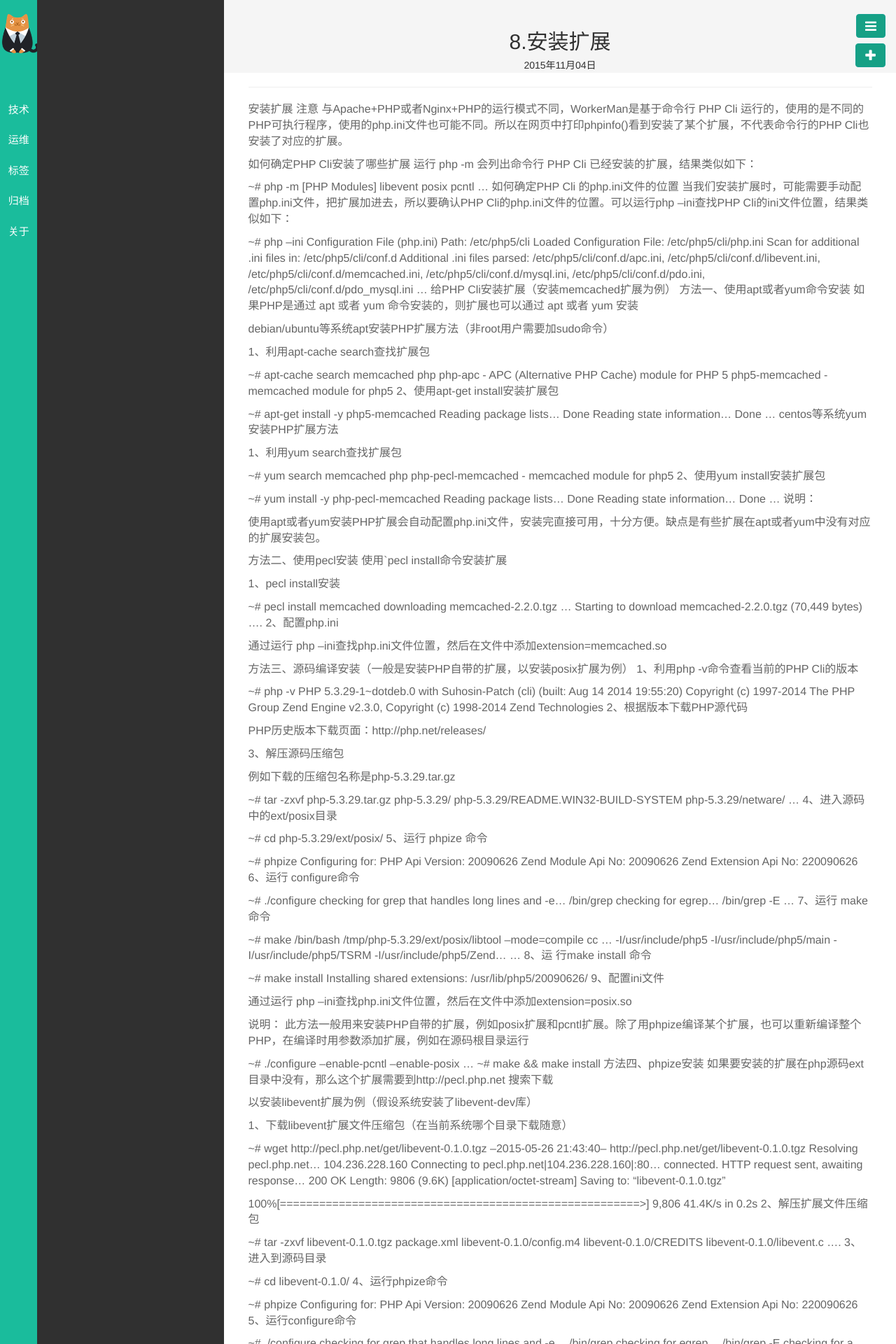
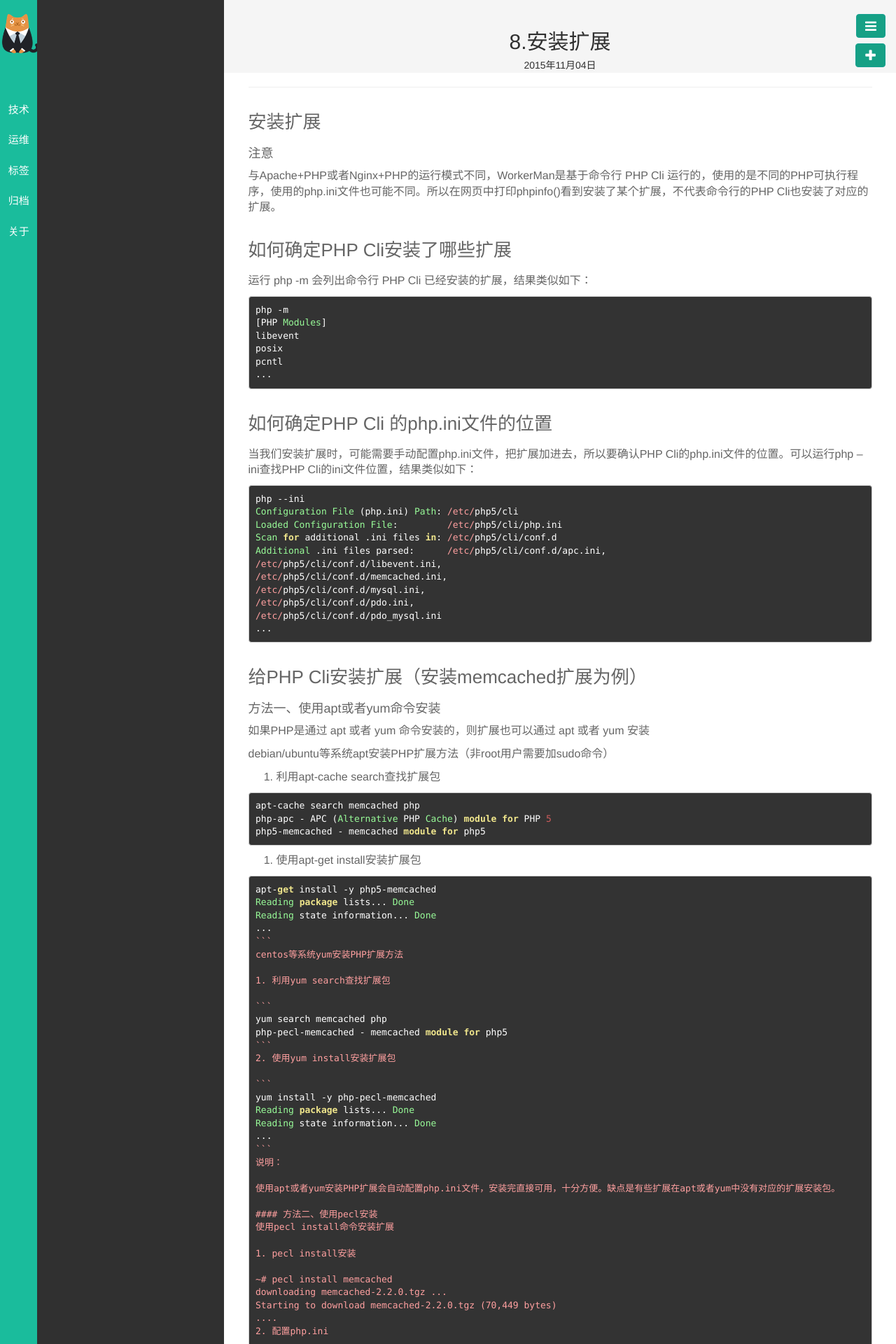
Before and after one commit to codergma/codergma.github.io, a Jekyll site: the page built from _posts/PHP/2015-11-04-8-安装扩展.md, in a window 1280 px wide. Shown: the top 1920 px of the page at 70% size. Built offline with Jekyll 4.4.1, drawn with Linux system fonts in a browser that asks for light colours; Markdown is read by kramdown in place of the engine named in the settings; comment, search, counter and statistics services are not loaded; some of the changed text lies outside the part shown.

Commit message:
安装扩展

`````diff
--- a/_posts/PHP/2015-11-04-8-安装扩展.md
+++ b/_posts/PHP/2015-11-04-8-安装扩展.md
@@ -7,23 +7,26 @@ keywords:
 description:
 ---
 
-安装扩展
-注意
+###安装扩展
+####注意
 与Apache+PHP或者Nginx+PHP的运行模式不同，WorkerMan是基于命令行 PHP Cli 运行的，使用的是不同的PHP可执行程序，使用的php.ini文件也可能不同。所以在网页中打印phpinfo()看到安装了某个扩展，不代表命令行的PHP Cli也安装了对应的扩展。
 
-如何确定PHP Cli安装了哪些扩展
+###如何确定PHP Cli安装了哪些扩展
 运行 php -m 会列出命令行 PHP Cli 已经安装的扩展，结果类似如下：
 
-~# php -m
+```
+php -m
 [PHP Modules]
 libevent
 posix
 pcntl
 ...
-如何确定PHP Cli 的php.ini文件的位置
+```
+###如何确定PHP Cli 的php.ini文件的位置
 当我们安装扩展时，可能需要手动配置php.ini文件，把扩展加进去，所以要确认PHP Cli的php.ini文件的位置。可以运行php --ini查找PHP Cli的ini文件位置，结果类似如下：
 
-~# php --ini
+```
+php --ini
 Configuration File (php.ini) Path: /etc/php5/cli
 Loaded Configuration File:         /etc/php5/cli/php.ini
 Scan for additional .ini files in: /etc/php5/cli/conf.d
@@ -34,114 +37,146 @@ Additional .ini files parsed:      /etc/php5/cli/conf.d/apc.ini,
 /etc/php5/cli/conf.d/pdo.ini,
 /etc/php5/cli/conf.d/pdo_mysql.ini
 ...
-给PHP Cli安装扩展（安装memcached扩展为例）
-方法一、使用apt或者yum命令安装
+```
+###给PHP Cli安装扩展（安装memcached扩展为例）
+####方法一、使用apt或者yum命令安装
 如果PHP是通过 apt 或者 yum 命令安装的，则扩展也可以通过 apt 或者 yum 安装
 
 debian/ubuntu等系统apt安装PHP扩展方法（非root用户需要加sudo命令）
 
-1、利用apt-cache search查找扩展包
+1. 利用apt-cache search查找扩展包
 
-~# apt-cache search memcached php
+```
+apt-cache search memcached php
 php-apc - APC (Alternative PHP Cache) module for PHP 5
 php5-memcached - memcached module for php5
-2、使用apt-get install安装扩展包
+```
+2. 使用apt-get install安装扩展包
 
-~# apt-get install -y php5-memcached
+````
+apt-get install -y php5-memcached
 Reading package lists... Done
 Reading state information... Done
 ...
+```
 centos等系统yum安装PHP扩展方法
 
-1、利用yum search查找扩展包
+1. 利用yum search查找扩展包
 
-~# yum search memcached php
+```
+yum search memcached php
 php-pecl-memcached - memcached module for php5
-2、使用yum install安装扩展包
+```
+2. 使用yum install安装扩展包
 
-~# yum install -y php-pecl-memcached
+```
+yum install -y php-pecl-memcached
 Reading package lists... Done
 Reading state information... Done
 ...
+```
 说明：
 
 使用apt或者yum安装PHP扩展会自动配置php.ini文件，安装完直接可用，十分方便。缺点是有些扩展在apt或者yum中没有对应的扩展安装包。
 
-方法二、使用pecl安装
-使用`pecl install命令安装扩展
+####方法二、使用pecl安装
+使用pecl install命令安装扩展
 
-1、pecl install安装
+1. pecl install安装
 
 ~# pecl install memcached
 downloading memcached-2.2.0.tgz ...
 Starting to download memcached-2.2.0.tgz (70,449 bytes)
 ....
-2、配置php.ini
+2. 配置php.ini
 
 通过运行 php --ini查找php.ini文件位置，然后在文件中添加extension=memcached.so
 
-方法三、源码编译安装（一般是安装PHP自带的扩展，以安装posix扩展为例）
-1、利用php -v命令查看当前的PHP Cli的版本
+####方法三、源码编译安装（一般是安装PHP自带的扩展，以安装posix扩展为例）
+1. 利用php -v命令查看当前的PHP Cli的版本
 
-~# php -v
+```
+php -v
 PHP 5.3.29-1~dotdeb.0 with Suhosin-Patch (cli) (built: Aug 14 2014 19:55:20)
 Copyright (c) 1997-2014 The PHP Group
 Zend Engine v2.3.0, Copyright (c) 1998-2014 Zend Technologies
-2、根据版本下载PHP源代码
+```
+2. 根据版本下载PHP源代码
 
 PHP历史版本下载页面：http://php.net/releases/
 
-3、解压源码压缩包
+
+3. 解压源码压缩包
 
 例如下载的压缩包名称是php-5.3.29.tar.gz
 
-~# tar -zxvf php-5.3.29.tar.gz
+```
+tar -zxvf php-5.3.29.tar.gz
 php-5.3.29/
 php-5.3.29/README.WIN32-BUILD-SYSTEM
 php-5.3.29/netware/
 ...
-4、进入源码中的ext/posix目录
+````
 
-~# cd php-5.3.29/ext/posix/
+4. 进入源码中的ext/posix目录
+
+```
+cd php-5.3.29/ext/posix/
+```
+
 5、运行 phpize 命令
 
-~# phpize
+```
+phpize
 Configuring for:
 PHP Api Version:         20090626
 Zend Module Api No:      20090626
 Zend Extension Api No:   220090626
-6、运行 configure命令
+```
 
-~# ./configure
+6. 运行 configure命令
+
+```
+./configure
 checking for grep that handles long lines and -e... /bin/grep
 checking for egrep... /bin/grep -E
 ...
-7、运行 make 命令
+```
 
-~# make
+7. 运行 make 命令
+
+```
+make
 /bin/bash /tmp/php-5.3.29/ext/posix/libtool --mode=compile cc ...
 -I/usr/include/php5 -I/usr/include/php5/main -I/usr/include/php5/TSRM -I/usr/include/php5/Zend...
 ...
-8、运 行make install 命令
+```
 
-~# make install
+8. 运 行make install 命令
+
+```
+make install
 Installing shared extensions:     /usr/lib/php5/20090626/
-9、配置ini文件
+```
+
+9. 配置ini文件
 
 通过运行 php --ini查找php.ini文件位置，然后在文件中添加extension=posix.so
 
 说明： 此方法一般用来安装PHP自带的扩展，例如posix扩展和pcntl扩展。除了用phpize编译某个扩展，也可以重新编译整个PHP，在编译时用参数添加扩展，例如在源码根目录运行
 
-~# ./configure --enable-pcntl --enable-posix ...
-~# make && make install
-方法四、phpize安装
+./configure --enable-pcntl --enable-posix ...
+make && make install
+
+####方法四、phpize安装
 如果要安装的扩展在php源码ext目录中没有，那么这个扩展需要到http://pecl.php.net 搜索下载
 
 以安装libevent扩展为例（假设系统安装了libevent-dev库）
 
-1、下载libevent扩展文件压缩包（在当前系统哪个目录下载随意）
+1. 下载libevent扩展文件压缩包（在当前系统哪个目录下载随意）
 
-~# wget http://pecl.php.net/get/libevent-0.1.0.tgz
+```
+wget http://pecl.php.net/get/libevent-0.1.0.tgz
 --2015-05-26 21:43:40--  http://pecl.php.net/get/libevent-0.1.0.tgz
 Resolving pecl.php.net... 104.236.228.160
 Connecting to pecl.php.net|104.236.228.160|:80... connected.
@@ -150,41 +185,59 @@ Length: 9806 (9.6K) [application/octet-stream]
 Saving to: “libevent-0.1.0.tgz”
 
 100%[=======================================================>] 9,806       41.4K/s   in 0.2s
-2、解压扩展文件压缩包
+```
 
-~# tar -zxvf libevent-0.1.0.tgz
+2. 解压扩展文件压缩包
+
+```
+tar -zxvf libevent-0.1.0.tgz
 package.xml
 libevent-0.1.0/config.m4
 libevent-0.1.0/CREDITS
 libevent-0.1.0/libevent.c
 ....
-3、进入到源码目录
+```
 
-~# cd libevent-0.1.0/
-4、运行phpize命令
+3. 进入到源码目录
 
-~# phpize
+```
+cd libevent-0.1.0/
+```
+
+4. 运行phpize命令
+
+```
+phpize
 Configuring for:
 PHP Api Version:         20090626
 Zend Module Api No:      20090626
 Zend Extension Api No:   220090626
+```
 5、运行configure命令
 
-~# ./configure
+```
+./configure
 checking for grep that handles long lines and -e... /bin/grep
 checking for egrep... /bin/grep -E
 checking for a sed that does not truncate output... /bin/sed
 checking for cc... cc
 checking whether the C compiler works... yes
 ...
-6、运行make命令
+```
 
-~# /bin/bash /data/test/libevent-0.1.0/libtool --mode=compile cc  -I. -I/data/test/libevent-0.1.0 -DPHP_ATOM_INC -I/data/test/libevent-0.1.0/include
+6. 运行make命令
+
+```
+/bin/bash /data/test/libevent-0.1.0/libtool --mode=compile cc  -I. -I/data/test/libevent-0.1.0 -DPHP_ATOM_INC -I/data/test/libevent-0.1.0/include
 ...
-7、运行make install命令
+```
+7. 运行make install命令
 
-~# make install
+```
+make install
 Installing shared extensions:     /usr/lib/php5/20090626/
+```
+
 8、配置ini文件
 
 通过运行 php --ini查找php.ini文件位置，然后在文件中添加extension=libevent.so
`````
